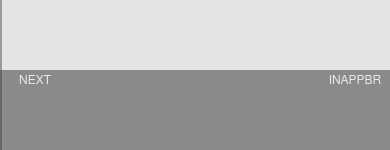
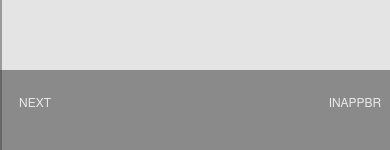
Before and after one commit to sorob/iostest, a plain HTML site: page index.html in a window 390 px wide. Shown: the part 694-844 px from the top of the page. Drawn offline with Linux system fonts and the light colour scheme; some packages are replaced by stand-ins of ours.

Commit message:
fixing css

```diff
--- a/css/index.css
+++ b/css/index.css
@@ -106,7 +106,7 @@ h1 {
     font-size: 1em;
     text-height: 100%;
     opacity: 0.5;
-        background:#333;
+    background:#333;
 }
 #nav .left{
     position: absolute;
@@ -114,7 +114,7 @@ h1 {
     min-width:70px;
     height:50px;
     background:#333;
-
+    padding-top: 23px;
 
 }
 #nav .right{
@@ -123,6 +123,7 @@ h1 {
     min-width:70px;
     height:50px;
     background:#333;
+    padding-top: 23px;
 
 }
 
```
